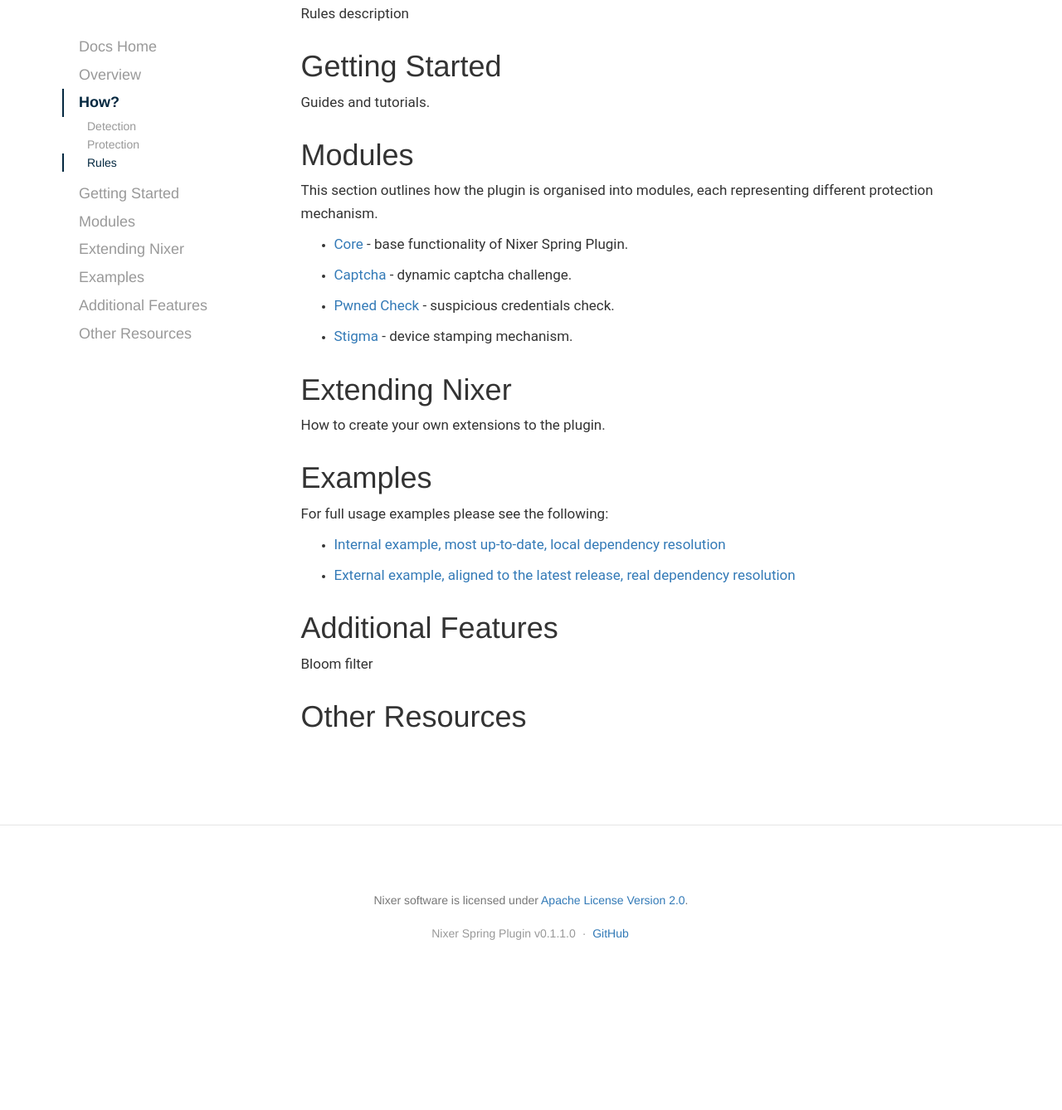
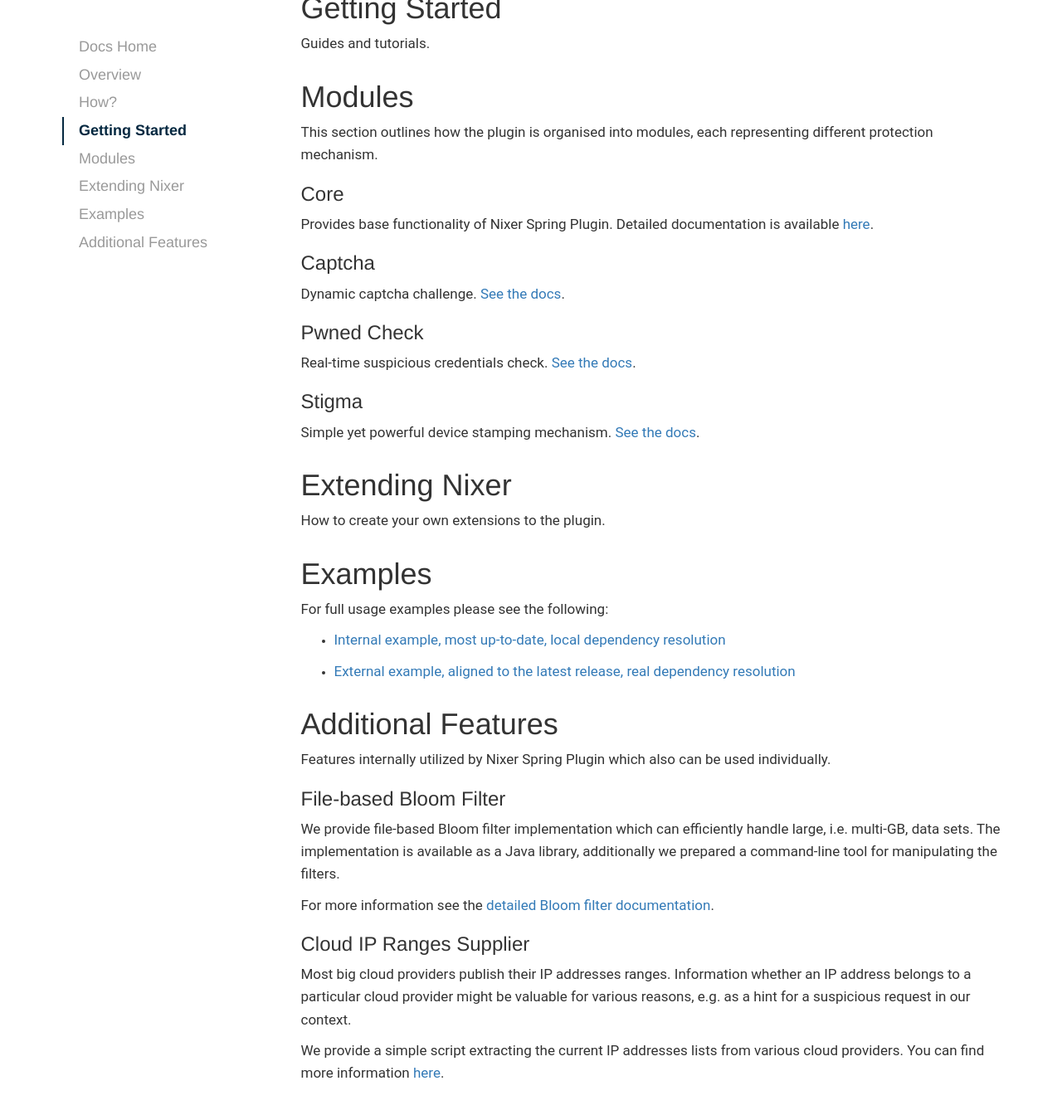
Before and after one commit to nixer-io/nixer-io.github.io, a Jekyll site: the page built from index.md, in a window 1280 px wide and 1400 px high, scrolled down 1925 px. Shown: the top 1338 px of the window at 83% size. Built offline with Jekyll 4.4.1, drawn with Linux system fonts in a browser that asks for light colours; comment, search, counter and statistics services are not loaded; our own code applies the rules of GitHub Pages for plain Markdown files; before the commit the page ends 3110 px from its top, so only the background shows below that; some of the changed text lies outside the part shown.

Commit message:
Add contents of Bloom filter and cloud IP ranges documentation; minor editorials.

```diff
--- a/index.md
+++ b/index.md
@@ -26,14 +26,14 @@ each representing different protection mechanism.
 
 * [Additional Features]({{ site.baseurl }}#additional-features) offered by Nixer open source software, apart of the plugin.
 
-* [Other Resources]({{ site.baseurl }}#other-resources) like articles, videos, etc.
+<!--* [Other Resources]({{ site.baseurl }}#other-resources) like articles, videos, etc.-->
 
 # Overview
 
 The plugin for [Spring framework](https://github.com/spring-projects/spring-framework)
 provides protection against credential stuffing attacks to your Spring-based web application.
 
-## Credential Stuffing
+### Credential Stuffing
 
 Credential Stuffing is a peculiar attack on web applications. Technically it is a very basic and easy to understand attack
 closely related to brute force techniques, yet it is frighteningly effective.
@@ -41,7 +41,7 @@ closely related to brute force techniques, yet it is frighteningly effective.
 To learn more about credential stuffing take a look at [OWASP definition](https://www.owasp.org/index.php/Credential_stuffing) or our
 [introductory article into the subject](https://medium.com/@jbron/credential-stuffing-how-its-done-and-what-to-do-with-it-57ad66302ce2).
 
-## Why Spring Plugin?
+### Why Spring Plugin?
 
 The motivation for releasing this open source plugin is to give more insight and control to the developers of web applications.
 Majority of available protection software runs as an external piece complicating the architecture and introducing yet another point
@@ -58,13 +58,13 @@ configuration parameters about the application are available internally. By leve
 create a library that provides control and ease of integration.
 
 # How?
-## Detection
+### Detection
 Detection mechanisms
 
-## Protection
+### Protection
 Protection mechanisms
 
-## Rules
+### Rules
 Rules description
 
 # Getting Started
@@ -73,13 +73,17 @@ Guides and tutorials.
 # Modules
 This section outlines how the plugin is organised into modules, each representing different protection mechanism.
 
-* [Core]({{ site.baseurl }}/core) - base functionality of Nixer Spring Plugin.
+### Core
+Provides base functionality of Nixer Spring Plugin. Detailed documentation is available [here]({{ site.baseurl }}/core).
 
-* [Captcha]({{ site.baseurl }}/captcha) - dynamic captcha challenge.
+### Captcha
+Dynamic captcha challenge. [See the docs]({{ site.baseurl }}/captcha).
 
-* [Pwned Check]({{ site.baseurl }}/pwned-check) - suspicious credentials check.
+### Pwned Check
+Real-time suspicious credentials check. [See the docs]({{ site.baseurl }}/pwned-check).
 
-* [Stigma]({{ site.baseurl }}/stigma) - device stamping mechanism.
+### Stigma
+Simple yet powerful device stamping mechanism. [See the docs]({{ site.baseurl }}/stigma).
 
 # Extending Nixer
 How to create your own extensions to the plugin.
@@ -92,8 +96,23 @@ For full usage examples please see the following:
 
 * [External example, aligned to the latest release, real dependency resolution](https://github.com/nixer-io/nixer-spring-plugin-integrations/tree/master-with-nixer-plugin/nixer-spring-plugin-demo-app)
 
+# Additional Features
 
-# Additional Features
-Bloom filter
+Features internally utilized by Nixer Spring Plugin which also can be used individually.
 
-# Other Resources
+### File-based Bloom Filter
+
+We provide file-based Bloom filter implementation which can efficiently handle large, i.e. multi-GB, data sets.
+The implementation is available as a Java library, additionally we prepared a command-line tool for manipulating the filters.
+
+For more information see the [detailed Bloom filter documentation]({{ site.baseurl }}/bloom-filter).
+
+### Cloud IP Ranges Supplier
+
+Most big cloud providers publish their IP addresses ranges. Information whether an IP address belongs to a particular cloud provider
+might be valuable for various reasons, e.g. as a hint for a suspicious request in our context.
+
+We provide a simple script extracting the current IP addresses lists from various cloud providers.
+You can find more information [here]({{ site.baseurl }}/cloud-ip-ranges).
+
+<!--# Other Resources-->
```
Also changed, not shown: bloom-filter.md (added, +152 -0 lines), cloud-ip-ranges.md (added, +41 -0 lines), pwned-check.md (+3 -3 lines).
